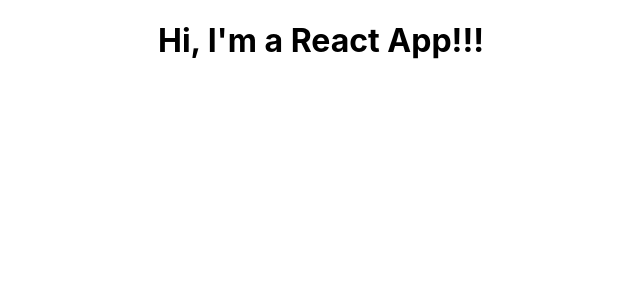
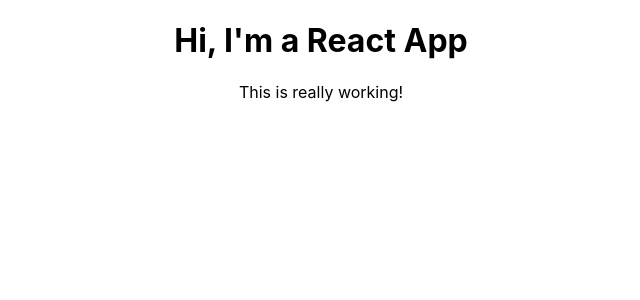
Before and after one commit to AAM77/udemy_react_complete_guide, a React (Create React App) app in the folder 02_React_Base_Features_and_Syntax/react-complete-guide/: page / in a window 1280 px wide. Shown: the top 300 px of the page, without its empty margins (319-959 px from the left). Built offline with nearby package versions, Linux system fonts and the light colour scheme.

Commit message:
Learned about some restrictions related to JSX.

```diff
--- a/02_React_Base_Features_and_Syntax/react-complete-guide/src/App.js
+++ b/02_React_Base_Features_and_Syntax/react-complete-guide/src/App.js
@@ -2,23 +2,31 @@
 import './App.css';
 
 function App() {
-  // return (
-  //   <div className="App">
-  //     <h1>Hi, I'm a React App</h1>
-  //   </div>
-  // );
-
-  // Let's delve a little deeper to understand what JSX is
-  // The code above is compiled to the following code:
-  return React.createElement(
-    'div', {className: 'App'},
-    React.createElement(
-      'h1', null, 'Hi, I\'m a React App!!!'
-    )
+  return (
+    <div className="App">
+      <h1>Hi, I'm a React App</h1>
+      <p>This is really working!</p>
+    </div>
+    // <h1>This is another heading</h1>
+    // generally, we cannot (and should not) put another element
+    // below the above code.
+    // It is convention to have only one root element per component
+    // everything else gets nested in this one root element that we return
   );
-  // React.createElement(args) can take an infinite number number of arguments.
-  // Writing the code with React.createElement(args) would be
-  // very cumbersome, however, so the syntactive sugar in JSX is necessary
 }
 
 export default App;
+
+
+
+// // Let's delve a little deeper to understand what JSX is
+// // The code above is compiled to the following code:
+// return React.createElement(
+//   'div', {className: 'App'},
+//   React.createElement(
+//     'h1', null, 'Hi, I\'m a React App!!!'
+//   )
+// );
+// // React.createElement(args) can take an infinite number number of arguments.
+// // Writing the code with React.createElement(args) would be
+// // very cumbersome, however, so the syntactive sugar in JSX is necessary
```
